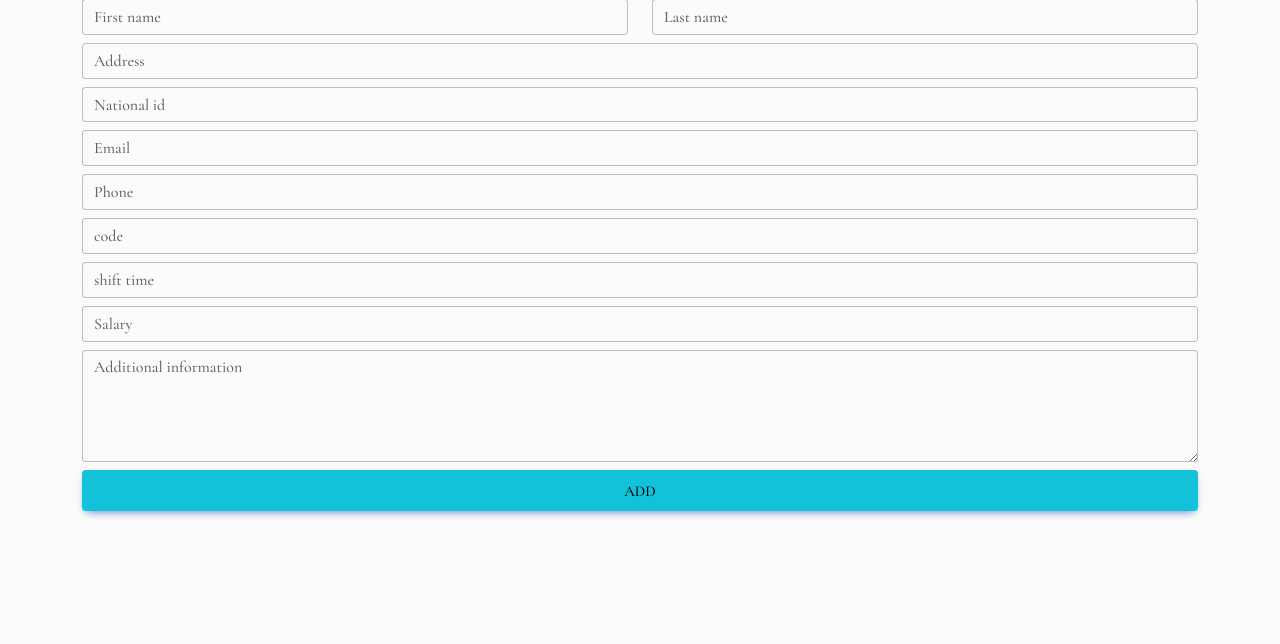
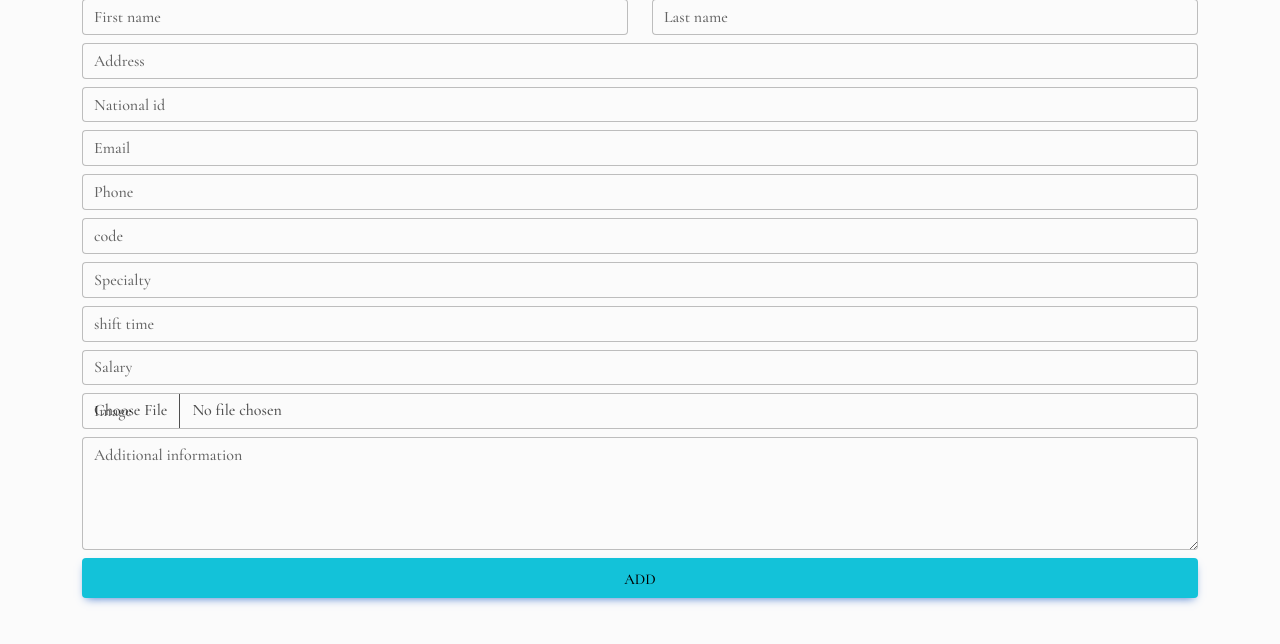
Before and after one commit to esraa-mohamad/doctor_appointment_laravel, a Laravel app: page /addDoctor in a window 1280 px wide. Shown: the part 97-741 px from the top of the page. Run offline with Laravel 10, Linux system fonts and the light colour scheme.

Commit message:
edit images

```diff
--- a/app/Http/Controllers/DoctorController.php
+++ b/app/Http/Controllers/DoctorController.php
@@ -25,7 +25,20 @@ class DoctorController extends Controller
         $code=$request->code;
         $shift_time=$request->shift_time;
         $sallary=$request->sallary;
+        $specialty=$request->specialty;
         $additional_info=$request->additional_info;
+        if($request->hasFile('image'))
+        {
+            $file=$request->file('image');
+            $extensio=$file->getClientOriginalExtension();
+            $file_name= time().'.'.$extensio;
+            $file->move('img/doctors/',$file_name);
+            $image=$file_name;
+        }
+        else{
+            return $request;
+            $image='';
+        }
 
         $validator = Validator::make($request->all(), [
             'fname' => 'required|string|min:3|regex:/^[a-zA-Z-\' ]*$/',
@@ -38,6 +51,7 @@ class DoctorController extends Controller
             'additional_info' => 'required',
             'address' => 'required',
             'shift_time' => 'required',
+            'specialty' => 'required',
 
         ], [
             'fname.required' => 'First name is required',
@@ -74,6 +88,8 @@ class DoctorController extends Controller
 
             'shift_time.required'  => 'shift_time is required',
 
+            'specilty.required'  => 'Specialty is required',
+
 
         ]);
 
@@ -81,8 +97,8 @@ class DoctorController extends Controller
             return redirect()->back()->withErrors($validator)->withInput();
         }
 
-        DB::insert("insert into doctors (fname, lname, address, national_id, email,phone, code, shift_time, sallary, additional_info)
-        values (?,?,?,?,?,?,?,?,?,?)",[$fname,$lname,$address,$national_id, $email, $phone, $code, $shift_time, $sallary,$additional_info]);
+        DB::insert("insert into doctors (fname, lname, address, national_id, email,phone, code, shift_time, sallary, additional_info,specialty,image)
+        values (?,?,?,?,?,?,?,?,?,?,?,?)",[$fname,$lname,$address,$national_id, $email, $phone, $code, $shift_time, $sallary,$additional_info,$specialty,$image]);
 
         return redirect(route('dashboard'));
 
--- a/resources/views/add_doctor.blade.php
+++ b/resources/views/add_doctor.blade.php
@@ -7,7 +7,7 @@
     <h1 class="text-center form mb-5" style="text-shadow: 2px 4px 4px rgba(46,91,173,0.6);">Add Doctor</h1>
 
     <!-- form -->
-    <form method="post" action="{{route('Handle_Add_Doctor')}}" >
+    <form method="post" action="{{route('Handle_Add_Doctor')}}" enctype="multipart/form-data">
       <!-- 2 column grid layout with text inputs for the first and last names -->
       @csrf
       <div class="row mb-2" style="font-family: 'Cormorant Garamond', serif; ">
@@ -88,6 +88,15 @@
       <div class="text-danger">{{ $message }}</div>
     @enderror
 
+     <!-- Specialty -->
+     <div class="form-outline mb-2" style="font-family: 'Cormorant Garamond', serif;">
+      <input type="text" id="form6Example8" name="specialty" value="{{ old('specialty') }}" class="form-control" />
+      <label class="form-label" for="form6Example8">Specialty</label>
+
+    </div>
+    @error('specialty')
+    <div class="text-danger">{{ $message }}</div>
+  @enderror
       <!-- shift time -->
       <div class="form-outline mb-2" style="font-family: 'Cormorant Garamond', serif;">
         <input type="text" id="form6Example8" name="shift_time" value="{{ old('shift_time') }}" class="form-control" />
@@ -107,6 +116,13 @@
       @error('sallary')
       <div class="text-danger">{{ $message }}</div>
     @enderror
+    <!-- Image -->
+    <div class="form-outline mb-2" style="font-family: 'Cormorant Garamond', serif;">
+      <input type="file" id="form6Example8" name="image"  class="form-control" />
+      <label class="form-label" for="form6Example8">Image</label>
+
+    </div>
+
 
       <!-- Additional information  -->
       <div class="form-outline mb-2" style="font-family: 'Cormorant Garamond', serif;">
--- a/resources/views/add_staff.blade.php
+++ b/resources/views/add_staff.blade.php
@@ -107,7 +107,7 @@
 
       <select name="staff_type" id="form3Example3" class="form-control">
         <option value="{{ old('staff_type') }}" selected disabled >select staff category</option>
-        <option value="doctor" {{ old('staff_type') == 'doctor' ? 'selected' : '' }}>Doctor</option>
+        <option value="receptionest" {{ old('staff_type') == 'receptionest' ? 'selected' : '' }}>Doctor</option>
         <option value="nurse" {{ old('staff_type') == 'nurse' ? 'selected' : '' }}>Nurse</option>
     </select>
     @error('staff_type')
```
Also changed, not shown: app/Http/Controllers/PatientController.php (+15 -4 lines), app/Http/Controllers/ServiceController.php (+17 -6 lines), app/Http/Controllers/StaffController.php (+4 -4 lines), resources/views/add_service.blade.php (+6 -2 lines), resources/views/signup.blade.php (+6 -2 lines), public/img/doctors/1693078332.jpg (added), public/img/doctors/1693078351.jpg (added), public/img/doctors/1693078370.jpg (added), public/img/doctors/1693078408.jpg (added), public/img/doctors/1693078574.jpg (added), public/img/doctors/1693078773.jpg (added), public/img/doctors/1693078841.jpg (added), public/img/patients/1693079273.jpg (added), public/img/patients/1693079317.jpg (added), 2 more files.
